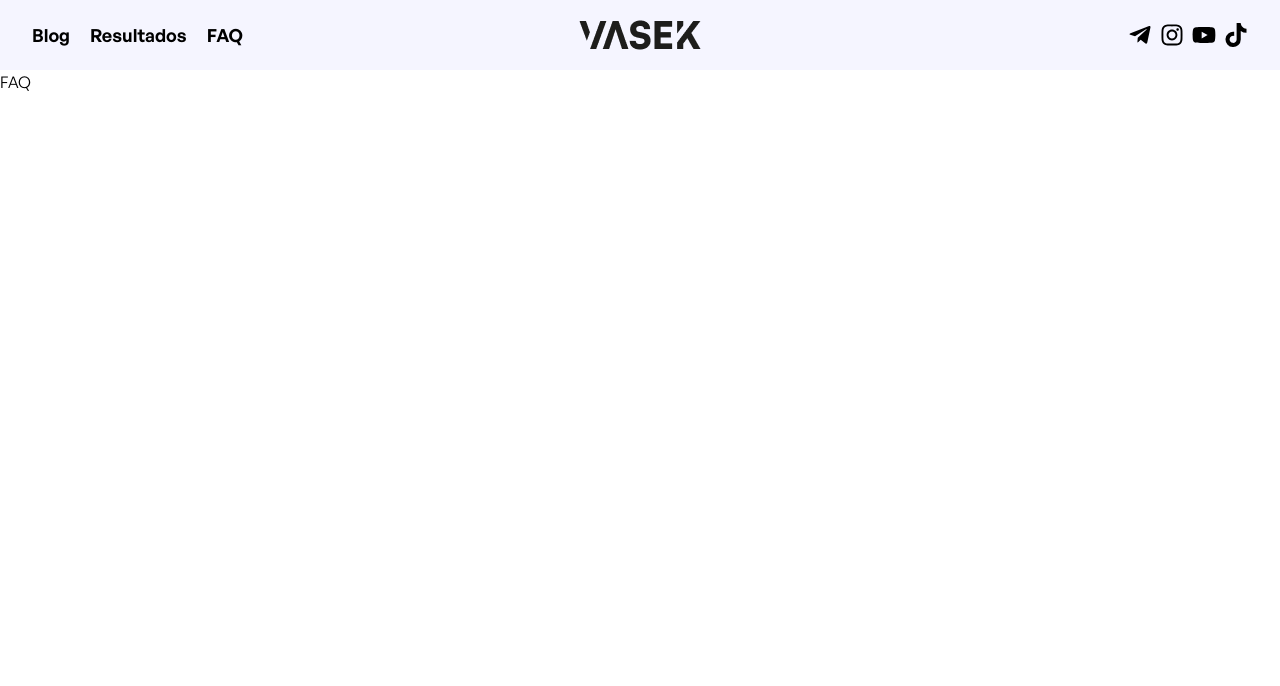
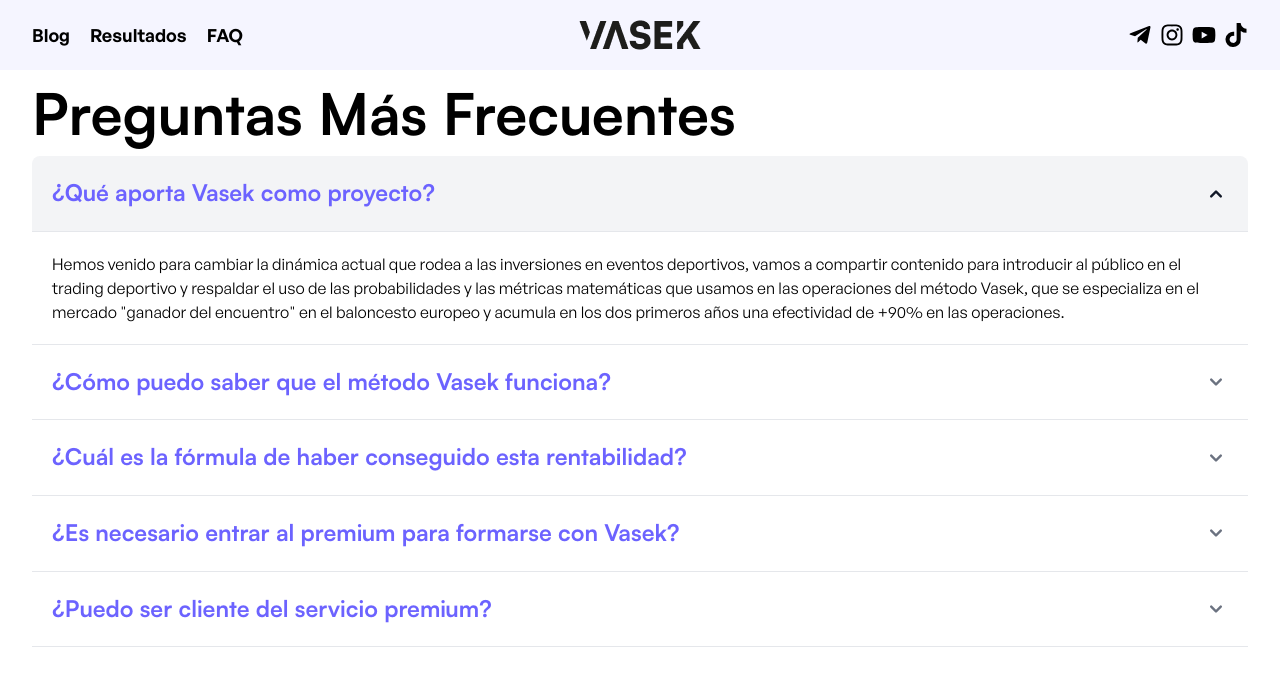
Before and after one commit to Omicrxn/vasek-website, a Next.js app: page /faq in a window 1280 px wide. Shown: the top 686 px of the page. Built offline with nearby package versions, Linux system fonts and the light colour scheme.

Commit message:
faq and blog finished

```diff
--- a/components/animatedCounter.tsx
+++ b/components/animatedCounter.tsx
@@ -23,7 +23,7 @@
       },
     });
     return () => controls.stop();
-  }, [from, to]);
+  }, [from, to,duration]);
   return (
     <div className="bg-vasek-white rounded-lg p-2">
       <h6 className="text-vasek-h6 font-bold font-satoshi text-vasek-purple-500 text-center">
--- /dev/null
+++ b/components/faqTab.tsx
@@ -0,0 +1,80 @@
+import { Accordion } from "flowbite-react";
+export default function FaqTab() {
+  return (
+    <div id="faqAccordion">
+
+
+    <Accordion alwaysOpen={true} flush={true}>
+      <Accordion.Panel>
+        <Accordion.Title >¿Qué aporta Vasek como proyecto?</Accordion.Title>
+        <Accordion.Content>
+          <p>
+            Hemos venido para cambiar la dinámica actual que rodea a las
+            inversiones en eventos deportivos, vamos a compartir contenido para
+            introducir al público en el trading deportivo y respaldar el uso de
+            las probabilidades y las métricas matemáticas que usamos en las
+            operaciones del método Vasek, que se especializa en el mercado
+            &quot;ganador del encuentro&quot; en el baloncesto europeo y acumula
+            en los dos primeros años una efectividad de +90% en las operaciones.
+          </p>
+        </Accordion.Content>
+      </Accordion.Panel>
+      <Accordion.Panel>
+        <Accordion.Title>
+          ¿Cómo puedo saber que el método Vasek funciona?
+        </Accordion.Title>
+        <Accordion.Content>
+          <p>
+            Tenéis en el apartado &quot;Resultados&quot; adjuntado un documento
+            que recogen todas las operaciones realizadas a lo largo de las dos
+            últimas temporadas, operaciones que durante los meses de Octubre y
+            Septiembre se van a ofrecer de forma gratuita por el canal público
+            de Vasek.
+          </p>
+        </Accordion.Content>
+      </Accordion.Panel>
+      <Accordion.Panel>
+        <Accordion.Title>
+          ¿Cuál es la fórmula de haber conseguido esta rentabilidad?{" "}
+        </Accordion.Title>
+        <Accordion.Content>
+          <p>
+            Han sido muchas horas de análisis, prueba y error, estudio… Y al
+            final todo se reduce a entender los números, usarlos a tu favor,
+            encontrar el valor y hacerlo fácil. Por otra parte, tres elementos
+            muy importantes a aplicar: Trading, interés compuesto y stake
+            porcentual
+          </p>
+        </Accordion.Content>
+      </Accordion.Panel>
+      <Accordion.Panel>
+        <Accordion.Title>
+          ¿Es necesario entrar al premium para formarse con Vasek?{" "}
+        </Accordion.Title>
+        <Accordion.Content>
+          <p>
+            No, el concepto que hemos adaptado para las redes sociales es
+            compartir contenido educativo para todos los públicos, el servicio
+            Premium es para aquellos inversores que quieran tener todas las
+            operaciones disponibles del método Vasek y contenido exclusivo.
+          </p>
+        </Accordion.Content>
+      </Accordion.Panel>
+      <Accordion.Panel>
+        <Accordion.Title>
+          ¿Puedo ser cliente del servicio premium?{" "}
+        </Accordion.Title>
+        <Accordion.Content>
+          <p>
+            Sí, pero hay plazas limitadas y queremos seleccionar el tipo de
+            clientes con el que queremos tratar. Para realizar la solicitud de
+            entrada al premium envía tu mensaje a nuestra dirección de correo
+            electrónico, intentaremos conceder una entrevista de la forma más
+            eficaz posible.
+          </p>
+        </Accordion.Content>
+      </Accordion.Panel>
+    </Accordion>
+    </div>
+  );
+}
--- a/components/navbar.tsx
+++ b/components/navbar.tsx
@@ -129,7 +129,7 @@
           />
         </Link>
         <div className="md:flex ml-auto  flex-1 justify-end hidden">
-          <a href="#" target="_blank" rel="noreferrer">
+          <a href="https://t.me/+eISveQd3cL00MDc0" target="_blank" rel="noreferrer">
             <FaTelegramPlane className="text-lg md:text-2xl mr-2" />
           </a>
           <a
--- a/components/postCard.tsx
+++ b/components/postCard.tsx
@@ -4,8 +4,8 @@
 export default function PostCard({ post,href }: { post: any,href:string }) {
   return (
     <NextLink key={href} href={href}>
-    <div className="relative rounded-md bg-black h-full w-full cursor-pointer ">
-      <img src={post.cover} alt="" className=" rounded-md object-cover w-full h-full brightness-[.95] hover:brightness-75 active:brightness-50" />
+    <div className="relative rounded-md bg-black h-full w-full cursor-pointer">
+      <img src={post.cover}  alt="" className=" rounded-md object-cover w-full h-full brightness-[.95] hover:brightness-75 active:brightness-50" />
       <div className="absolute bottom-5 left-5">
         <p className="text-vasek-white/80 text-vasek-large">{post.section}</p>
       <h6 className=" text-vasek-h6 text-vasek-white">
--- a/components/table.tsx
+++ b/components/table.tsx
@@ -14,7 +14,7 @@
   const [values, setValues] = useState<any>([]);
   useEffect(() => {
     changeHandler(csvData);
-  }, []);
+  }, [csvData]);
   const changeHandler = (file: any) => {
     // Passing file data (event.target.files[0]) to parse using Papa.parse
     Papa.parse(file, {
--- a/package.json
+++ b/package.json
@@ -9,6 +9,8 @@
     "lint": "next lint"
   },
   "dependencies": {
+    "flowbite": "^1.5.3",
+    "flowbite-react": "^0.1.12",
     "framer-motion": "^7.5.0",
     "gray-matter": "^4.0.3",
     "next": "12.3.1",
@@ -23,6 +25,7 @@
     "remark-mdx": "^2.1.4",
     "remark-toc": "^8.0.1",
     "string-width": "^5.1.2",
+    "tw-elements": "^1.0.0-alpha12",
     "uninstall": "^0.0.0"
   },
   "devDependencies": {
--- a/pages/[slug].tsx
+++ b/pages/[slug].tsx
@@ -18,7 +18,7 @@
 
 
 
-        <div className="prose prose-p:text-justify prose-headings:text-vasek-purple-500 prose-headings:font-satoshi prose-headings:font-bold">
+        <div className="prose prose-p:text-justify prose-h1:text-vasek-purple-500 prose-headings:font-satoshi prose-headings:font-bold">
         <MDXRemote
               {...source}
               // components={MDXComponents}
--- a/pages/blog.tsx
+++ b/pages/blog.tsx
@@ -6,9 +6,15 @@
 
 export default function Blog({ posts }: { posts: any }) {
   return (
-    <div className="container">
-      <h1 className="text-vasek-h1 font-bold font-satoshi">Blog</h1>
-      <div className="grid grid-cols-1 md:grid-cols-3 grid-flow-row rounded-md gap-8 ">
+    <div className="">
+      <div className="flex flex-col justify-center items-center h-96 blog-hero">
+          <h1 className="text-vasek-h1 font-bold font-satoshi text-vasek-white m-0 p-0">Nuestro Blog</h1>
+          <p className="text-vasek-large text-vasek-white mb-5">
+            Vasek no es solo operaciones, también es historias, educación y
+            eventos.
+          </p>
+      </div>
+      <div className="container grid grid-cols-1 md:grid-cols-3 grid-flow-row rounded-md gap-8 my-10">
         {posts.map((post: any, i: number) => (
           <div key={post.slug}>
             <PostCard href={`/${post.slug}`} post={post} />
--- a/pages/faq.tsx
+++ b/pages/faq.tsx
@@ -1,7 +1,10 @@
+import FaqTab from "../components/faqTab";
+
 export default function Faq(){
     return (
-        <div>
-            FAQ
+        <div className="container">
+            <h1 className="text-vasek-h1 font-satoshi font-bold">Preguntas Más Frecuentes</h1>
+            <FaqTab/>
         </div>
     )
 }
--- a/sections/home/newsletter.tsx
+++ b/sections/home/newsletter.tsx
@@ -45,7 +45,7 @@
         {/* RIGHT/BOTTOM */}
         <div className="h-[10%] flex items-center p-5">
           <div className="flex ml-auto  flex-1 justify-start">
-            <a href="#" target="_blank" rel="noreferrer">
+            <a href="https://t.me/+eISveQd3cL00MDc0" target="_blank" rel="noreferrer">
               <FaTelegramPlane className="text-vasek-white text-lg md:text-2xl mr-2" />
             </a>
             <a
--- a/styles/globals.css
+++ b/styles/globals.css
@@ -155,3 +155,17 @@
   background-color: #f5f5ff;
   color: black;
 }
+
+.blog-hero{
+  background:linear-gradient(rgba(50,50,50,0.6), rgba(50,50,50,0.6)), url('/blog-hero.png');
+  background-repeat:no-repeat;
+  background-size:cover;
+  background-position: center;
+
+}
+#faqAccordion h2{
+  font-size:23.04px;
+  color:#6C63FF;
+  font-weight: Bold;
+  font-family:"Satoshi"
+}
--- a/tailwind.config.js
+++ b/tailwind.config.js
@@ -4,6 +4,8 @@
     "./pages/**/*.{js,ts,jsx,tsx}",
     "./components/**/*.{js,ts,jsx,tsx}",
     "./sections/**/*.{js,ts,jsx,tsx}",
+    "./node_modules/flowbite-react/**/*.js",
+
   ],
   theme: {
     container: {
@@ -25,6 +27,7 @@
       // => @media (min-width: 1280px) { ... }
     },
     extend: {
+
       colors: {
         vasek: {
           purple:{
@@ -71,6 +74,7 @@
     },
   },
   plugins: [
-    require('@tailwindcss/typography')
+    require('@tailwindcss/typography'),
+    require('flowbite/plugin')
   ],
 };
```
Also changed, not shown: 2 other files (tests, documents, lock files or other folders).
